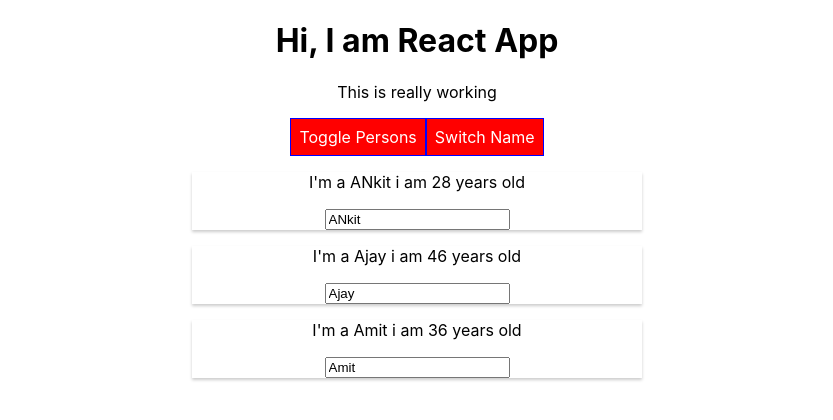
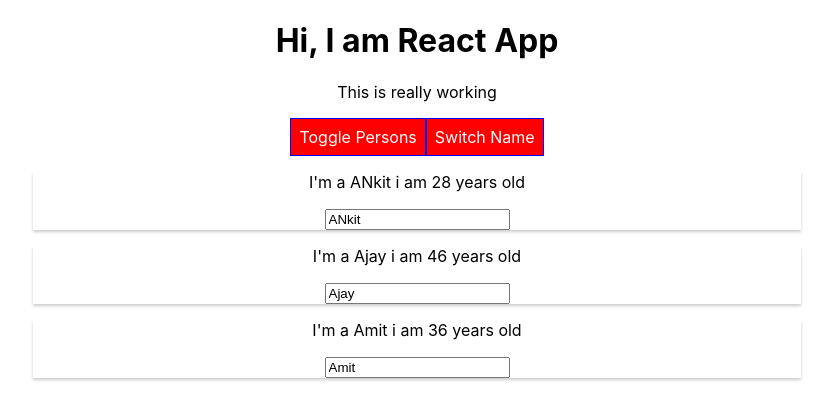
Before and after one commit to ankit1601/react_app_practice, a React (Create React App) app in the folder react-complete-guide/: page / in a window 1280 px wide. Both pictures are taken after a click on the button "Toggle Persons". Shown: the top 420 px of the page, without its empty margins (223-1056 px from the left). Built offline with nearby package versions, Linux system fonts and the light colour scheme.

Commit message:
Trying New Code

```diff
--- a/react-complete-guide/src/App.js
+++ b/react-complete-guide/src/App.js
@@ -2,7 +2,6 @@
 import logo from './logo.svg';
 import './App.css';
 import Person from './Person/Person';
-import Radium, {StyleRoot} from 'radium';
 
 class App extends Component {
  state = {
@@ -68,10 +67,6 @@
      border:'1px solid blue',
      padding:'8px',
      cursor:'pointer',
-     ':hover':{
-       backgroundColor:'lightgreen',
-       color:'black'
-     }
    }
 
    let persons = null;
@@ -101,11 +96,6 @@
      )
 
      style.backgroundColor ='red';
-
-     style[':hover'] = {
-       backgroundColor:'salmon ',
-       color:'black'
-     }
    }
 
   let classes = [];
@@ -116,7 +106,6 @@
     classes.push('bold')
   }
   return (
-    <StyleRoot>
       <div className="App">
         <h1 key={"hdsgksjdh"} >Hi, I am React App</h1>
         <p key={"sdnhdj"} className={classes.join(' ')}>This is really working</p>
@@ -124,7 +113,6 @@
         <button key={'shdgssjdad'} style={style} onClick={()=>{return this.switchNameHandler("Ankit Aggarwal!!!")}}>Switch Name</button>
         {persons}
       </div>
-    </StyleRoot>
   );
  }
 
@@ -138,4 +126,4 @@
   //many build tools and compilers finally convert the JSX to react javascript code to create Elements
 }
 
-export default Radium(App); // Radium is called Higher Order Component
+export default App; // Radium is called Higher Order Component
--- a/react-complete-guide/src/Person/Person.js
+++ b/react-complete-guide/src/Person/Person.js
@@ -1,15 +1,10 @@
 import React from 'react';
 import './Person.css';
-import Radium from 'radium';
 
 const person = (props) =>{
-    const style = {
-        '@media (min-width: 500px)':{
-            width:'450px'
-        }
-    }
+
     return (
-    <div className='Person' style={style}>
+    <div className='Person'>
         <p onClick={props.click}>I'm a {props.name} i am {props.age} years old</p>
         <p>{props.children}</p>
         <input type="text" onChange={props.changed} value={props.name}/>
@@ -18,4 +13,4 @@
     )
 }
 
-export default Radium(person);
+export default person;
```
